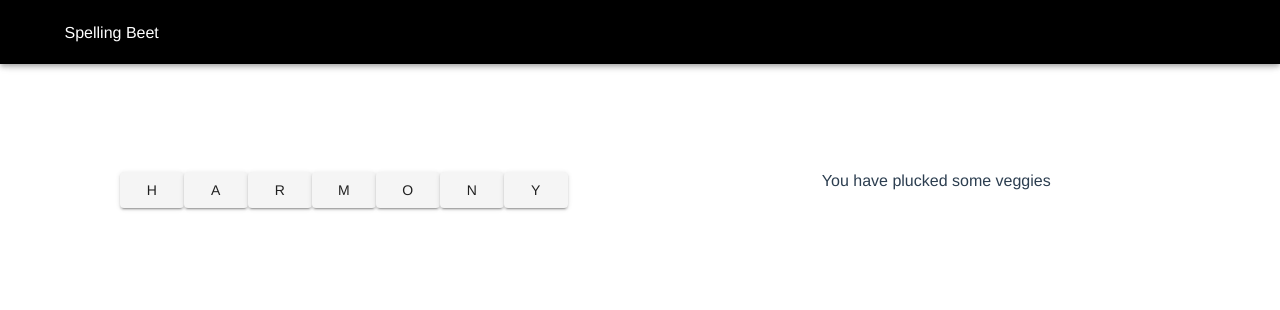
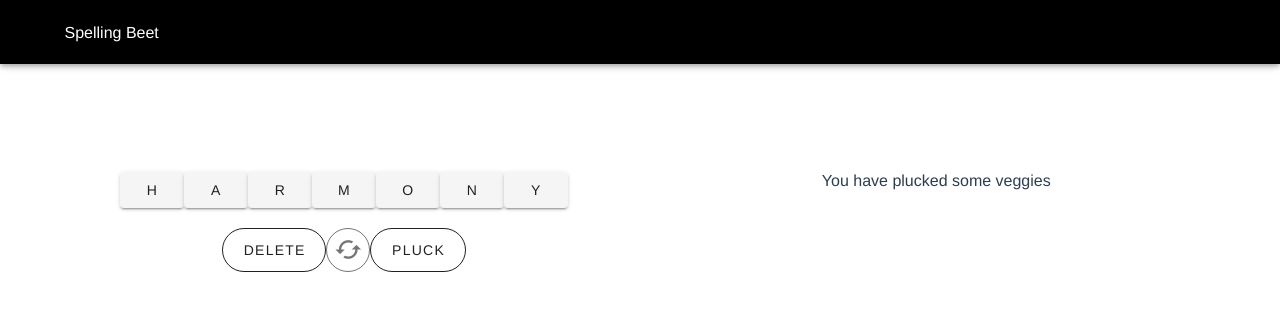
Before and after one commit to lmbneves/spelling-beet, a Vue app in the folder client/: page / in a window 1280 px wide. Shown: the top 310 px of the page. Built offline with nearby package versions, Linux system fonts and the light colour scheme.

Commit message:
install mdi, add plot actions, and add plot action remove functionality

```diff
--- a/client/public/index.html
+++ b/client/public/index.html
@@ -5,6 +5,7 @@
     <meta http-equiv="X-UA-Compatible" content="IE=edge">
     <meta name="viewport" content="width=device-width,initial-scale=1.0">
     <link rel="icon" href="<%= BASE_URL %>favicon.ico">
+    <link href="https://cdn.jsdelivr.net/npm/@mdi/font@5.x/css/materialdesignicons.min.css" rel="stylesheet">
     <title><%= htmlWebpackPlugin.options.title %></title>
   </head>
   <body>
--- a/client/src/components/game/plot/PlotContainer.vue
+++ b/client/src/components/game/plot/PlotContainer.vue
@@ -1,8 +1,34 @@
 <template>
   <v-container>
-    <template v-for="p in pluckables">
-      <PlotButton @click.native="addLetterToQueue(p)" v-bind:key="p" :letter="p" />
-    </template>
+    <div>
+      <template v-for="p in pluckables">
+        <PlotButton @click.native="addLetterToQueue(p)" v-bind:key="p" :letter="p" />
+      </template>
+    </div>
+    <div class="plot-action-btns">
+      <v-btn
+        elevation="0"
+        outlined
+        large
+        rounded
+        @click.native="removeLetterFromQueue()">
+        Delete
+      </v-btn>
+      <v-btn
+        elevation="0"
+        outlined
+        icon
+        large
+        rounded>
+        <v-icon>mdi-cached</v-icon>
+      </v-btn>
+      <v-btn
+        elevation="0"
+        outlined
+        large
+        rounded>
+        Pluck</v-btn>
+    </div>
   </v-container>
 </template>
 
@@ -18,9 +44,18 @@ export default {
     pluckables: Array
   },
   methods: {
-    addLetterToQueue: function(p) {
+    addLetterToQueue: function (p) {
       this.$parent.addLetterToQueue(p);
+    },
+    removeLetterFromQueue: function () {
+      this.$parent.removeLetterFromQueue()
     }
   }
 };
 </script>
+
+<style scoped>
+.plot-action-btns {
+  margin-top: 20px;
+}
+</style>
```
